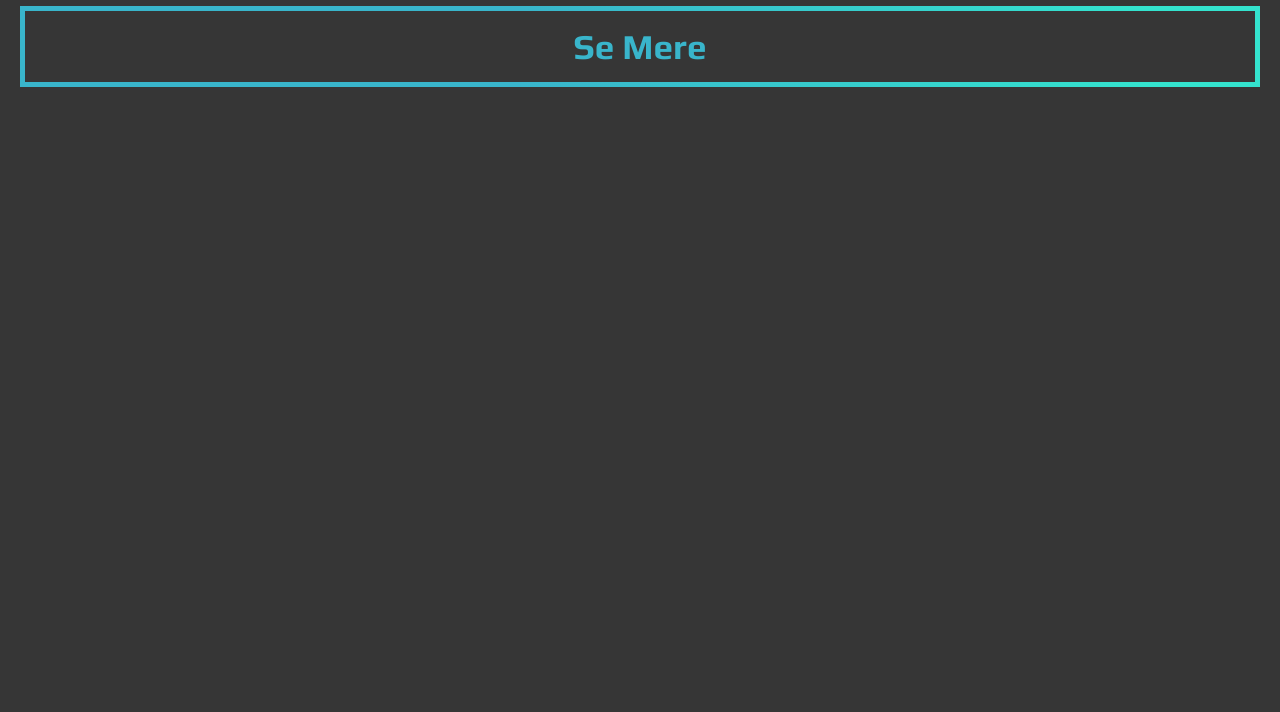
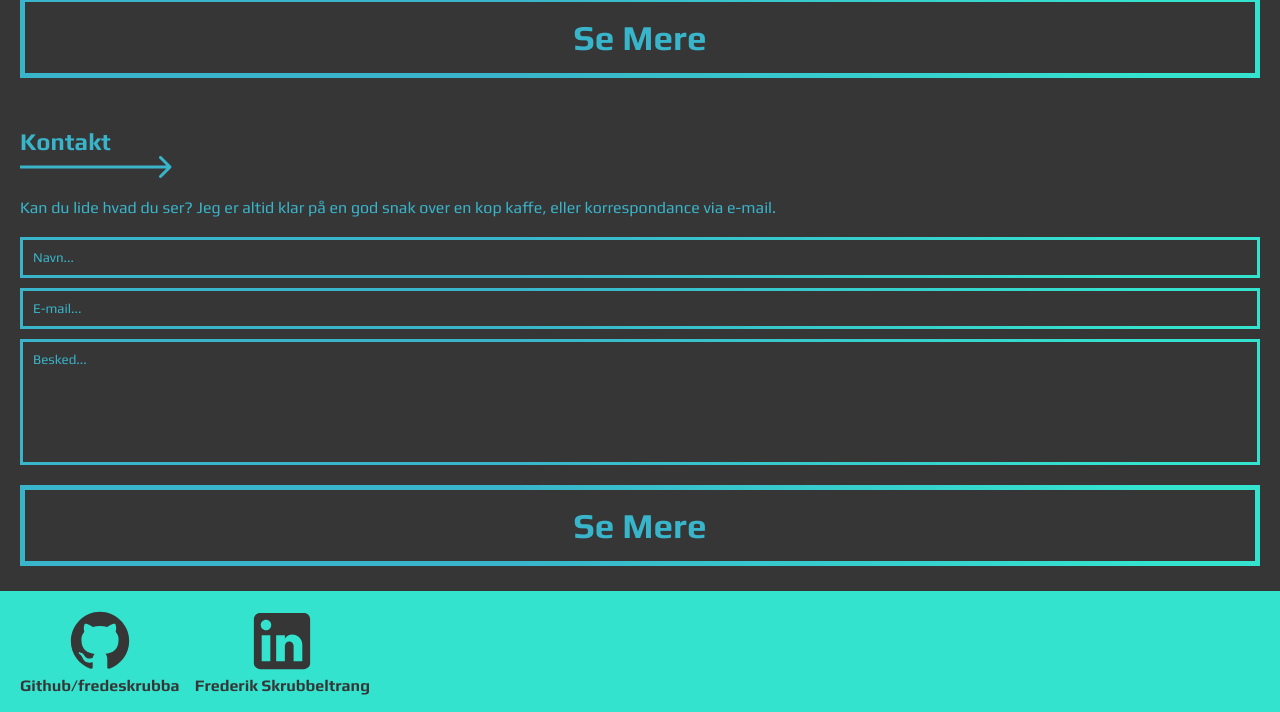
Before and after one commit to fredeskrubba/portfolio-2.0, a React (Vite) app: page / in a window 1280 px wide. Shown: the part 1365-2077 px from the top of the page. Before the commit the page ends 1477 px from the top, so only its background shows below. Built offline with nearby package versions, Linux system fonts and the light colour scheme.

Commit message:
add contact styling and html + mobile footer

```diff
--- a/src/App.jsx
+++ b/src/App.jsx
@@ -2,6 +2,10 @@ import Nav from "./components/nav/Nav"
 import Header from "./components/header/Header"
 import Projects from "./components/projects/Projects"
 import About from "./components/about/About"
+import Contact from "./components/contact/Contact"
+import {ReactComponent as GithubLogo} from "./assets/icons/github-icon.svg"
+import {ReactComponent as LinkedinLogo} from "./assets/icons/linkedin-icon.svg"
+
 function App() {
 
   return (
@@ -10,6 +14,17 @@ function App() {
       <Header/>
       <Projects/>
       <About/>
+      <Contact/>
+      <footer className='mobile-footer'>
+            <div className="social-container">
+                <GithubLogo/>
+                <h4>Github/fredeskrubba</h4>
+            </div>
+            <div className="social-container">
+                <LinkedinLogo/>
+                <h4>Frederik Skrubbeltrang</h4>
+            </div>
+        </footer>
     </>
   )
 }
--- /dev/null
+++ b/src/components/contact/Contact.jsx
@@ -0,0 +1,24 @@
+import React from 'react'
+import arrow from "../../assets/img/arrow-1.svg"
+
+
+
+const Contact = () => {
+  return (
+    <section className='contact'>
+        <article className="section-title">
+          <h2>Kontakt</h2>
+          <img src={arrow} alt="arrow" />
+        </article>
+        <p>Kan du lide hvad du ser? Jeg er altid klar på en god snak over en kop kaffe, eller korrespondance via e-mail.</p>
+        <form>
+            <input type="text" placeholder='Navn...'/>
+            <input type="text" placeholder='E-mail...'/>
+            <textarea placeholder='Besked...'/>
+        </form>
+        <p className="more-button">Se Mere</p>
+    </section>
+  )
+}
+
+export default Contact
--- a/src/styles/input.scss
+++ b/src/styles/input.scss
@@ -3,12 +3,14 @@
 @use "./partials/header";
 @use "./partials/projects";
 @use "./partials/about";
+@use "./partials/contact";
 
 body{
     background-color: variables.$color-1;
     font-family: variables.$main-font;
     margin: 0;
     padding: 0;
+    color: variables.$color-2;
 }
 
 p, h1, h2, h3, h4, h5, h6{
@@ -25,3 +27,21 @@ p, h1, h2, h3, h4, h5, h6{
     border-image-slice: 1;
     padding: 15px 0;
 }
+.mobile-footer{
+    background-color: variables.$color-3;
+    display: flex;
+    padding: 20px;
+    gap: 15px;
+    .social-container{
+        display: flex;
+        flex-direction: column;
+        align-items: center;
+        color: variables.$color-1;
+        gap: 5px;
+        svg{
+            fill: variables.$color-1;
+            height: 60px;
+            width: 60px;
+        }
+    }
+}
--- a/src/styles/output.css
+++ b/src/styles/output.css
@@ -2,14 +2,20 @@
 .mobile-nav {
   display: flex;
   justify-content: space-between;
+  background-color: #363636;
+  box-sizing: border-box;
   padding: 15px 20px;
   border-bottom: 5px solid;
-  border-image-source: linear-gradient(90deg, rgb(57, 181, 203) 40%, rgb(52, 227, 206) 91%);
+  border-image-source: linear-gradient(90deg, #39B5CB 40%, #34E3CE 91%);
   border-image-slice: 1;
+  position: fixed;
+  top: 0;
+  width: 100%;
 }
 .mobile-nav svg {
   width: 40px;
   height: 40px;
+  fill: #39B5CB;
 }
 .mobile-nav .socials {
   display: flex;
@@ -26,8 +32,9 @@
   flex-direction: column;
   gap: 40px;
   border-bottom: 5px solid;
-  border-image-source: linear-gradient(90deg, rgb(52, 227, 206) 40%, rgb(57, 181, 203) 91%);
+  border-image-source: linear-gradient(90deg, #34E3CE 40%, #39B5CB 91%);
   border-image-slice: 1;
+  margin-top: 70px;
 }
 .header h1 {
   color: #39B5CB;
@@ -38,7 +45,7 @@
   font-size: 35px;
   font-weight: 700;
   border: 4px solid;
-  border-image-source: linear-gradient(90deg, rgb(57, 181, 203) 40%, rgb(52, 227, 206) 91%);
+  border-image-source: linear-gradient(90deg, #39B5CB 40%, #34E3CE 91%);
   border-image-slice: 1;
   text-align: center;
   border-radius: 100px;
@@ -57,7 +64,7 @@
   color: #39B5CB;
   border: 5px solid;
   border-bottom: none;
-  border-image-source: linear-gradient(180deg, rgb(57, 181, 203) 40%, rgb(52, 227, 206) 91%);
+  border-image-source: linear-gradient(180deg, #39B5CB 40%, #34E3CE 91%);
   border-image-slice: 1;
   width: 100%;
   box-sizing: border-box;
@@ -114,7 +121,7 @@
   object-position: 50% 40%;
   border: 5px solid;
   border-image-slice: 1;
-  border-image-source: linear-gradient(90deg, rgb(57, 181, 203) 40%, rgb(52, 227, 206) 91%);
+  border-image-source: linear-gradient(90deg, #39B5CB 40%, #34E3CE 91%);
   box-sizing: border-box;
 }
 .about .about-intro {
@@ -146,11 +153,57 @@
   width: 60px;
 }
 
+.contact {
+  padding: 25px 20px;
+}
+.contact form {
+  display: flex;
+  flex-direction: column;
+  gap: 10px;
+  margin: 20px 0;
+}
+.contact form input {
+  padding: 10px;
+  border: 3px solid;
+  border-image-source: linear-gradient(90deg, #39B5CB 40%, #34E3CE 91%);
+  border-image-slice: 1;
+  background-color: #363636;
+  color: #39B5CB;
+  font-family: "Play", sans-serif;
+}
+.contact form input::placeholder {
+  color: #39B5CB;
+  font-family: "Play", sans-serif;
+}
+.contact form input:focus {
+  outline: none;
+  color: #39B5CB;
+}
+.contact form textarea {
+  padding: 10px;
+  border: 3px solid;
+  border-image-source: linear-gradient(90deg, #39B5CB 40%, #34E3CE 91%);
+  border-image-slice: 1;
+  height: 100px;
+  background-color: #363636;
+  font-family: "Play", sans-serif;
+  resize: none;
+  color: #39B5CB;
+}
+.contact form textarea::placeholder {
+  color: #39B5CB;
+  font-family: "Play", sans-serif;
+}
+.contact form textarea:focus {
+  outline: none;
+}
+
 body {
   background-color: #363636;
   font-family: "Play", sans-serif;
   margin: 0;
   padding: 0;
+  color: #39B5CB;
 }
 
 p, h1, h2, h3, h4, h5, h6 {
@@ -168,4 +221,23 @@ p, h1, h2, h3, h4, h5, h6 {
   padding: 15px 0;
 }
 
+.mobile-footer {
+  background-color: #34E3CE;
+  display: flex;
+  padding: 20px;
+  gap: 15px;
+}
+.mobile-footer .social-container {
+  display: flex;
+  flex-direction: column;
+  align-items: center;
+  color: #363636;
+  gap: 5px;
+}
+.mobile-footer .social-container svg {
+  fill: #363636;
+  height: 60px;
+  width: 60px;
+}
+
 /*# sourceMappingURL=output.css.map */
--- a/src/styles/partials/_about.scss
+++ b/src/styles/partials/_about.scss
@@ -9,7 +9,7 @@
         object-position: 50% 40%;
         border: 5px solid;
         border-image-slice: 1;
-        border-image-source: linear-gradient(90deg, rgba(57,181,203,1) 40%, rgba(52,227,206,1) 91%);
+        border-image-source: linear-gradient(90deg, variables.$color-2 40%, variables.$color-3 91%);
         box-sizing: border-box;
     }
     .about-intro{
--- /dev/null
+++ b/src/styles/partials/_contact.scss
@@ -0,0 +1,46 @@
+@use "../partials/variables";
+
+.contact{
+    padding: 25px 20px;
+    form{
+        display: flex;
+        flex-direction: column;
+        gap: 10px;
+        margin: 20px 0;
+        input{
+            padding: 10px;
+            border: 3px solid;
+            border-image-source: linear-gradient(90deg, variables.$color-2 40%, variables.$color-3 91%);
+            border-image-slice: 1;
+            background-color: variables.$color-1;
+            color: variables.$color-2;
+            font-family: variables.$main-font;
+            &::placeholder{
+                color: variables.$color-2;
+                font-family: variables.$main-font;
+            }
+            &:focus{
+                outline: none;
+                color: variables.$color-2;
+            }
+        }
+        textarea{
+            padding: 10px;
+            border: 3px solid;
+            border-image-source: linear-gradient(90deg, variables.$color-2 40%, variables.$color-3 91%);
+            border-image-slice: 1;
+            height: 100px;
+            background-color: variables.$color-1;
+            font-family: variables.$main-font;
+            resize: none;
+            color: variables.$color-2;
+            &::placeholder{
+                color: variables.$color-2;
+                font-family: variables.$main-font;
+            }
+            &:focus{
+                outline: none;
+            }
+        }
+    }
+}
--- a/src/styles/partials/_header.scss
+++ b/src/styles/partials/_header.scss
@@ -7,8 +7,9 @@
     flex-direction: column;
     gap: 40px;
     border-bottom: 5px solid;
-    border-image-source: linear-gradient(90deg, rgba(52,227,206,1) 40%, rgba(57,181,203,1) 91%);
+    border-image-source: linear-gradient(90deg, variables.$color-3 40%, variables.$color-2 91%);
     border-image-slice: 1;
+    margin-top: 70px;
     h1{
         color: variables.$color-2;
         font-size: 40px;
@@ -18,7 +19,7 @@
         font-size: 35px;
         font-weight: 700;
         border: 4px solid;
-        border-image-source: linear-gradient(90deg, rgba(57,181,203,1) 40%, rgba(52,227,206,1) 91%);
+        border-image-source: linear-gradient(90deg, variables.$color-2 40%, variables.$color-3 91%);
         border-image-slice: 1;
         text-align: center;
         border-radius: 100px;
--- a/src/styles/partials/_projects.scss
+++ b/src/styles/partials/_projects.scss
@@ -10,7 +10,7 @@
         color: variables.$color-2;
         border: 5px solid;
         border-bottom: none;
-        border-image-source: linear-gradient(180deg, rgba(57,181,203,1) 40%, rgba(52,227,206,1) 91%);
+        border-image-source: linear-gradient(180deg, variables.$color-2 40%, variables.$color-3 91%);
         border-image-slice: 1;
         width: 100%;
         box-sizing: border-box;
```
Also changed, not shown: src/styles/partials/_nav.scss (+7 -1 lines), src/assets/icons/linkedin-icon.svg, 1 other file (tests, documents, lock files or other folders).
